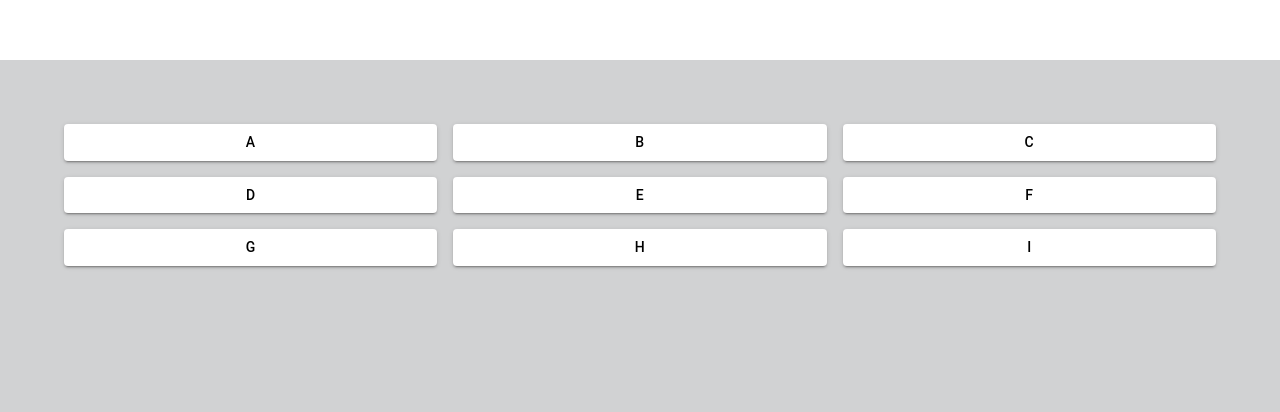
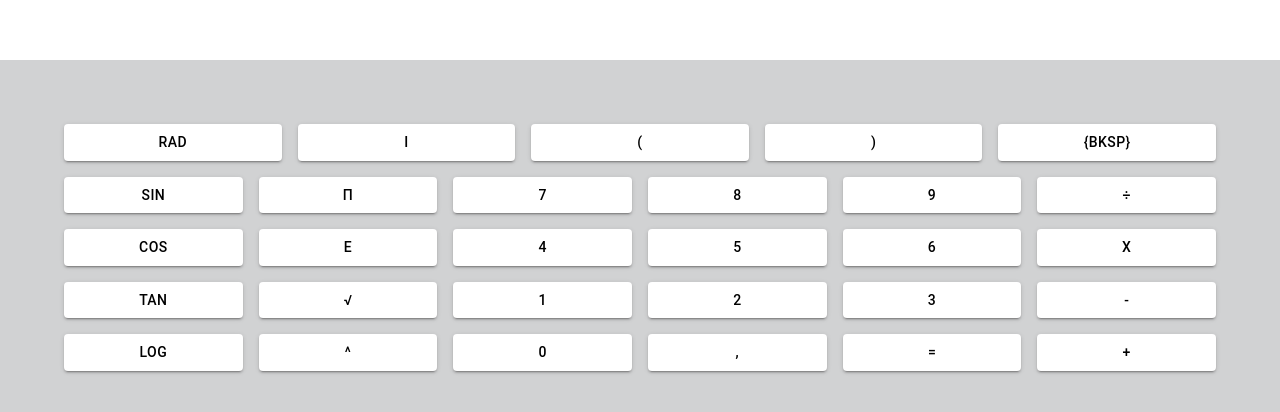
Before and after one commit to chiveslimey/MUI-NextJS-Keyboard, a Next.js app: page / in a window 1280 px wide. Shown: the part 340-752 px from the top of the page. Built offline with nearby package versions, Linux system fonts and the light colour scheme.

Commit message:
Test prod layout

```diff
--- a/app/page.tsx
+++ b/app/page.tsx
@@ -45,7 +45,6 @@ function Keyboard(props: {
                        sx={{
                          color: theme => theme.palette.mode === "light" ? "black" : "white",
                          bgcolor: theme => theme.palette.mode === "light" ? "white" : "#6c6d6e",
-
                          textAlign: "center",
                        }}
                       >
@@ -64,12 +63,17 @@ function Keyboard(props: {
 
 export default function App() {
   const [msg, setMsg] = useState('');
+  const layout = [['Rad', 'I', '(', ')', '{bksp}'],
+ ['sin', 'π', '7', '8', '9', '÷'],
+ ['cos', 'e', '4', '5', '6', 'x'],
+ ['tan', '√', '1', '2', '3', '-'],
+ ['log', '^', '0', ',', '=', '+']];
 
   return (
     <div>
         <p>{msg}</p>
         <Keyboard
-            layout={[['a', 'b', 'c'], ['d', 'e', 'f'], ['g', 'h', 'i']]}
+            layout={layout}
             onKeyPress={(key) => setMsg((prev) => prev + key)}
         />
     </div>
```
